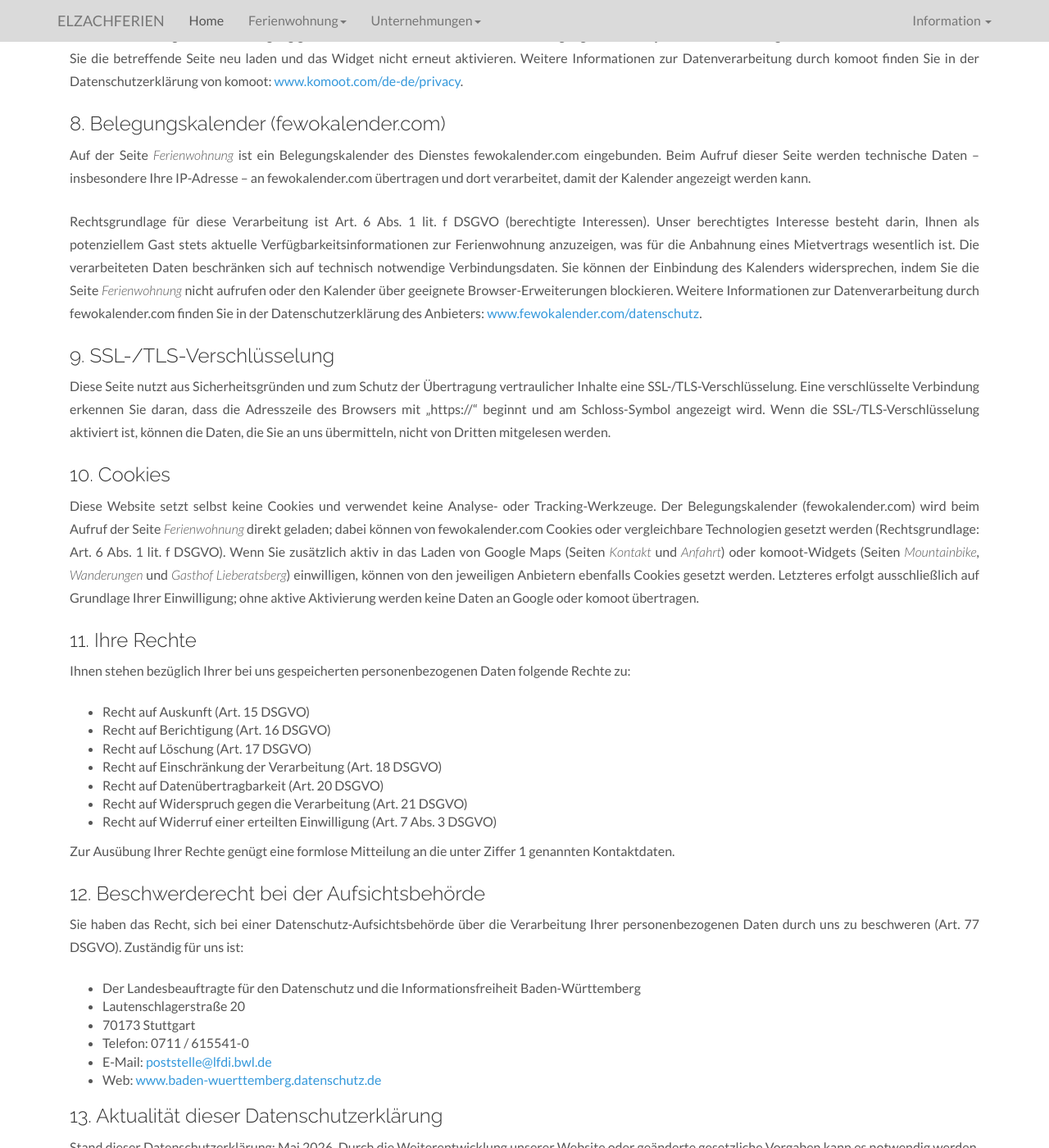
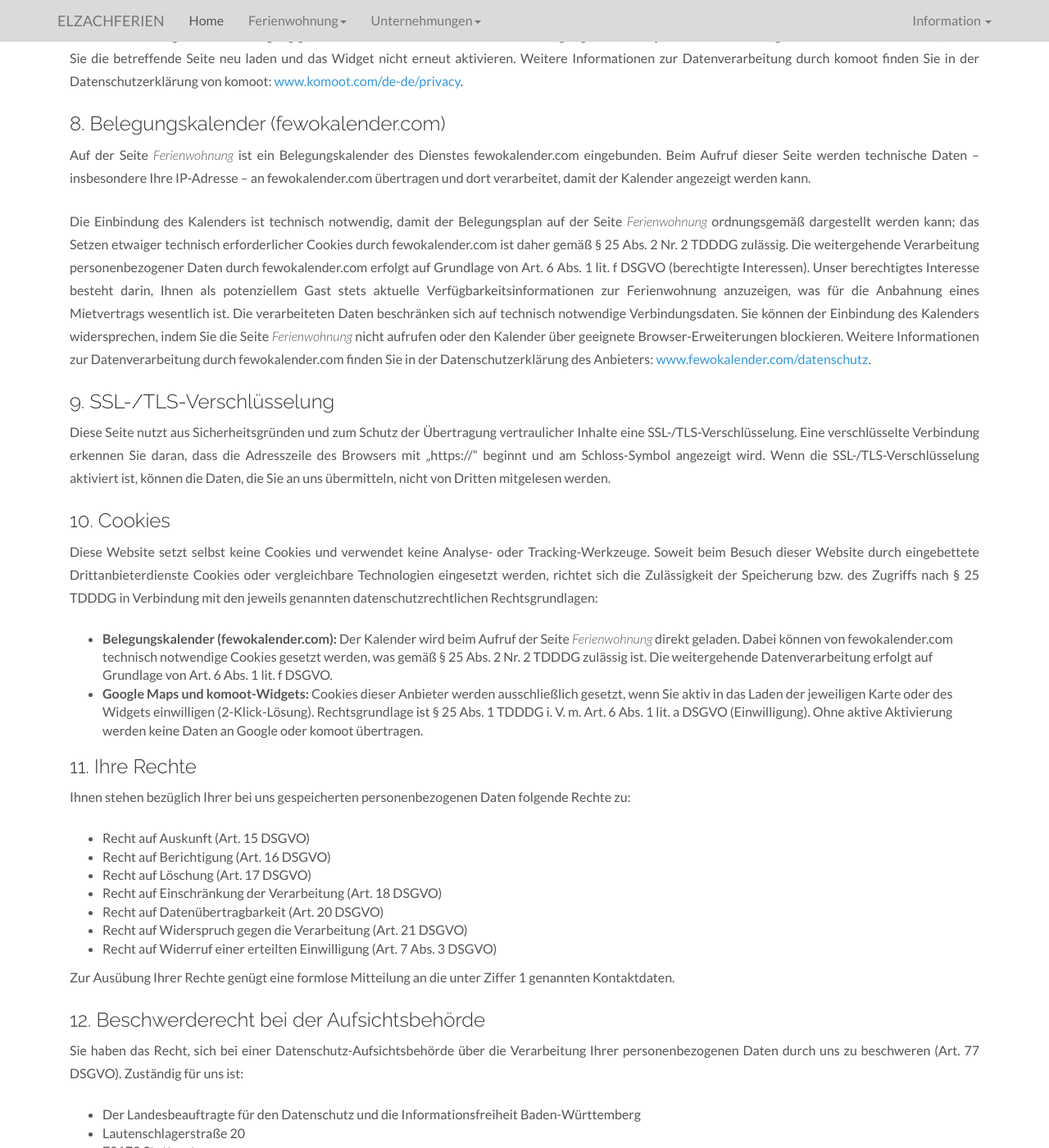
Before and after one commit to elzachferien-de/website, a Jekyll site: the page built from datenschutz.html, in a window 1280 px wide and 1400 px high, scrolled down 1848 px. Shown: the whole window at 82% size. Built offline with Jekyll 4.4.1, drawn with Linux system fonts in a browser that asks for light colours; some of the changed text lies outside the part shown.

Commit message:
Datenschutz: TDDDG ergänzen, §25-Rechtsgrundlagen für Cookies präzisieren
Das TDDDG (Telekommunikation-Digitale-Dienste-Datenschutz-Gesetz,
Nachfolger des TTDSG) war bisher nicht namentlich genannt, obwohl es
seit 2023 die maßgebliche Rechtsgrundlage für das Setzen von Cookies
in Deutschland ist (§ 25 TDDDG).

Änderungen:
- §1: TDDDG neben DSGVO explizit aufführen
- §8 fewokalender.com: §25 Abs. 2 Nr. 2 TDDDG als Grundlage für
  technisch notwendige Cookies ergänzen
- §10 Cookies: strukturierte Übersicht der Cookie-Rechtsgrundlagen
  nach §25 TDDDG (Abs. 1 für Einwilligungsdienste, Abs. 2 Nr. 2
  für fewokalender.com) statt pauschaler DSGVO-Verweis

https://claude.ai/code/session_01CJwY8VuZPMh2wLG199woEv

```diff
--- a/datenschutz.html
+++ b/datenschutz.html
@@ -10,7 +10,7 @@ keywords: Datenschutz, Elzachferien, Ferienwohnung Valins, DSGVO
 
     <h3>1. Verantwortlicher</h3>
     <p class="text-justify">
-      Verantwortlicher im Sinne der Datenschutz-Grundverordnung (DSGVO) und anderer nationaler Datenschutzgesetze der Mitgliedsstaaten sowie sonstiger datenschutzrechtlicher Bestimmungen ist:
+      Verantwortlicher im Sinne der Datenschutz-Grundverordnung (DSGVO), des Telekommunikation-Digitale-Dienste-Datenschutz-Gesetzes (TDDDG) und anderer nationaler Datenschutzgesetze sowie sonstiger datenschutzrechtlicher Bestimmungen ist:
     </p>
     <ul class="impress">
       <li>Ferienwohnung Valins</li>
@@ -80,7 +80,7 @@ keywords: Datenschutz, Elzachferien, Ferienwohnung Valins, DSGVO
       Auf der Seite <em>Ferienwohnung</em> ist ein Belegungskalender des Dienstes fewokalender.com eingebunden. Beim Aufruf dieser Seite werden technische Daten – insbesondere Ihre IP-Adresse – an fewokalender.com übertragen und dort verarbeitet, damit der Kalender angezeigt werden kann.
     </p>
     <p class="text-justify">
-      Rechtsgrundlage für diese Verarbeitung ist Art.&nbsp;6 Abs.&nbsp;1 lit.&nbsp;f DSGVO (berechtigte Interessen). Unser berechtigtes Interesse besteht darin, Ihnen als potenziellem Gast stets aktuelle Verfügbarkeitsinformationen zur Ferienwohnung anzuzeigen, was für die Anbahnung eines Mietvertrags wesentlich ist. Die verarbeiteten Daten beschränken sich auf technisch notwendige Verbindungsdaten. Sie können der Einbindung des Kalenders widersprechen, indem Sie die Seite <em>Ferienwohnung</em> nicht aufrufen oder den Kalender über geeignete Browser-Erweiterungen blockieren. Weitere Informationen zur Datenverarbeitung durch fewokalender.com finden Sie in der Datenschutzerklärung des Anbieters: <a href="https://www.fewokalender.com/datenschutz" target="_blank" rel="noopener noreferrer">www.fewokalender.com/datenschutz</a>.
+      Die Einbindung des Kalenders ist technisch notwendig, damit der Belegungsplan auf der Seite <em>Ferienwohnung</em> ordnungsgemäß dargestellt werden kann; das Setzen etwaiger technisch erforderlicher Cookies durch fewokalender.com ist daher gemäß §&nbsp;25 Abs.&nbsp;2 Nr.&nbsp;2 TDDDG zulässig. Die weitergehende Verarbeitung personenbezogener Daten durch fewokalender.com erfolgt auf Grundlage von Art.&nbsp;6 Abs.&nbsp;1 lit.&nbsp;f DSGVO (berechtigte Interessen). Unser berechtigtes Interesse besteht darin, Ihnen als potenziellem Gast stets aktuelle Verfügbarkeitsinformationen zur Ferienwohnung anzuzeigen, was für die Anbahnung eines Mietvertrags wesentlich ist. Die verarbeiteten Daten beschränken sich auf technisch notwendige Verbindungsdaten. Sie können der Einbindung des Kalenders widersprechen, indem Sie die Seite <em>Ferienwohnung</em> nicht aufrufen oder den Kalender über geeignete Browser-Erweiterungen blockieren. Weitere Informationen zur Datenverarbeitung durch fewokalender.com finden Sie in der Datenschutzerklärung des Anbieters: <a href="https://www.fewokalender.com/datenschutz" target="_blank" rel="noopener noreferrer">www.fewokalender.com/datenschutz</a>.
     </p>
 
     <h3>9. SSL-/TLS-Verschlüsselung</h3>
@@ -90,9 +90,12 @@ keywords: Datenschutz, Elzachferien, Ferienwohnung Valins, DSGVO
 
     <h3>10. Cookies</h3>
     <p class="text-justify">
-      Diese Website setzt selbst keine Cookies und verwendet keine Analyse- oder Tracking-Werkzeuge. Der Belegungskalender (fewokalender.com) wird beim Aufruf der Seite <em>Ferienwohnung</em> direkt geladen; dabei können von fewokalender.com Cookies oder vergleichbare Technologien gesetzt werden (Rechtsgrundlage: Art.&nbsp;6 Abs.&nbsp;1 lit.&nbsp;f DSGVO). Wenn Sie zusätzlich aktiv in das Laden von Google Maps (Seiten <em>Kontakt</em> und <em>Anfahrt</em>) oder komoot-Widgets (Seiten <em>Mountainbike</em>, <em>Wanderungen</em> und <em>Gasthof Lieberatsberg</em>) einwilligen, können von den jeweiligen Anbietern ebenfalls Cookies gesetzt werden. Letzteres erfolgt ausschließlich auf Grundlage Ihrer Einwilligung; ohne aktive Aktivierung werden keine Daten an Google oder komoot übertragen.
+      Diese Website setzt selbst keine Cookies und verwendet keine Analyse- oder Tracking-Werkzeuge. Soweit beim Besuch dieser Website durch eingebettete Drittanbieterdienste Cookies oder vergleichbare Technologien eingesetzt werden, richtet sich die Zulässigkeit der Speicherung bzw. des Zugriffs nach §&nbsp;25 TDDDG in Verbindung mit den jeweils genannten datenschutzrechtlichen Rechtsgrundlagen:
     </p>
-
+    <ul>
+      <li><strong>Belegungskalender (fewokalender.com):</strong> Der Kalender wird beim Aufruf der Seite <em>Ferienwohnung</em> direkt geladen. Dabei können von fewokalender.com technisch notwendige Cookies gesetzt werden, was gemäß §&nbsp;25 Abs.&nbsp;2 Nr.&nbsp;2 TDDDG zulässig ist. Die weitergehende Datenverarbeitung erfolgt auf Grundlage von Art.&nbsp;6 Abs.&nbsp;1 lit.&nbsp;f DSGVO.</li>
+      <li><strong>Google Maps und komoot-Widgets:</strong> Cookies dieser Anbieter werden ausschließlich gesetzt, wenn Sie aktiv in das Laden der jeweiligen Karte oder des Widgets einwilligen (2-Klick-Lösung). Rechtsgrundlage ist §&nbsp;25 Abs.&nbsp;1 TDDDG i.&nbsp;V.&nbsp;m. Art.&nbsp;6 Abs.&nbsp;1 lit.&nbsp;a DSGVO (Einwilligung). Ohne aktive Aktivierung werden keine Daten an Google oder komoot übertragen.</li>
+    </ul>
     <h3>11. Ihre Rechte</h3>
     <p class="text-justify">
       Ihnen stehen bezüglich Ihrer bei uns gespeicherten personenbezogenen Daten folgende Rechte zu:
```
